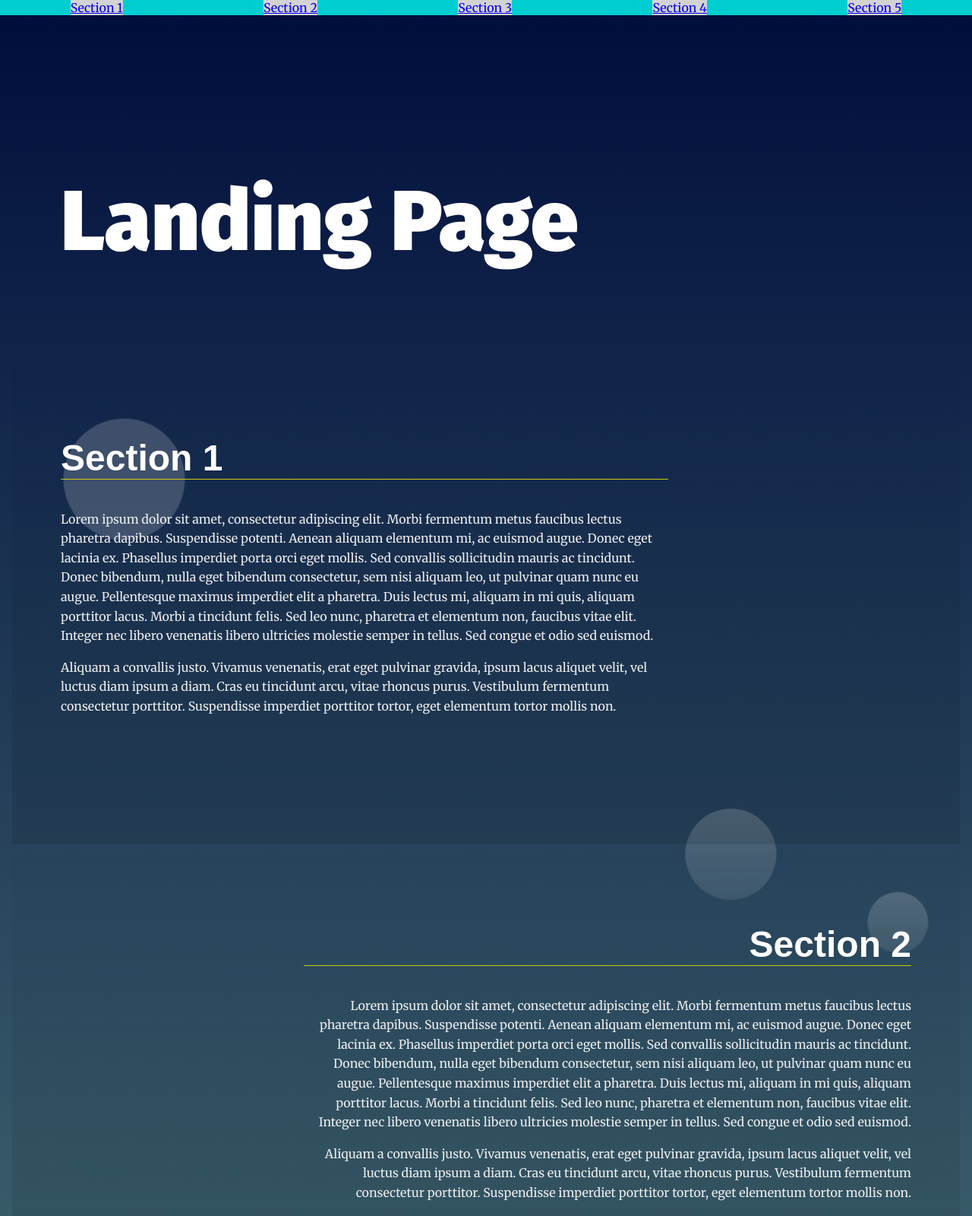
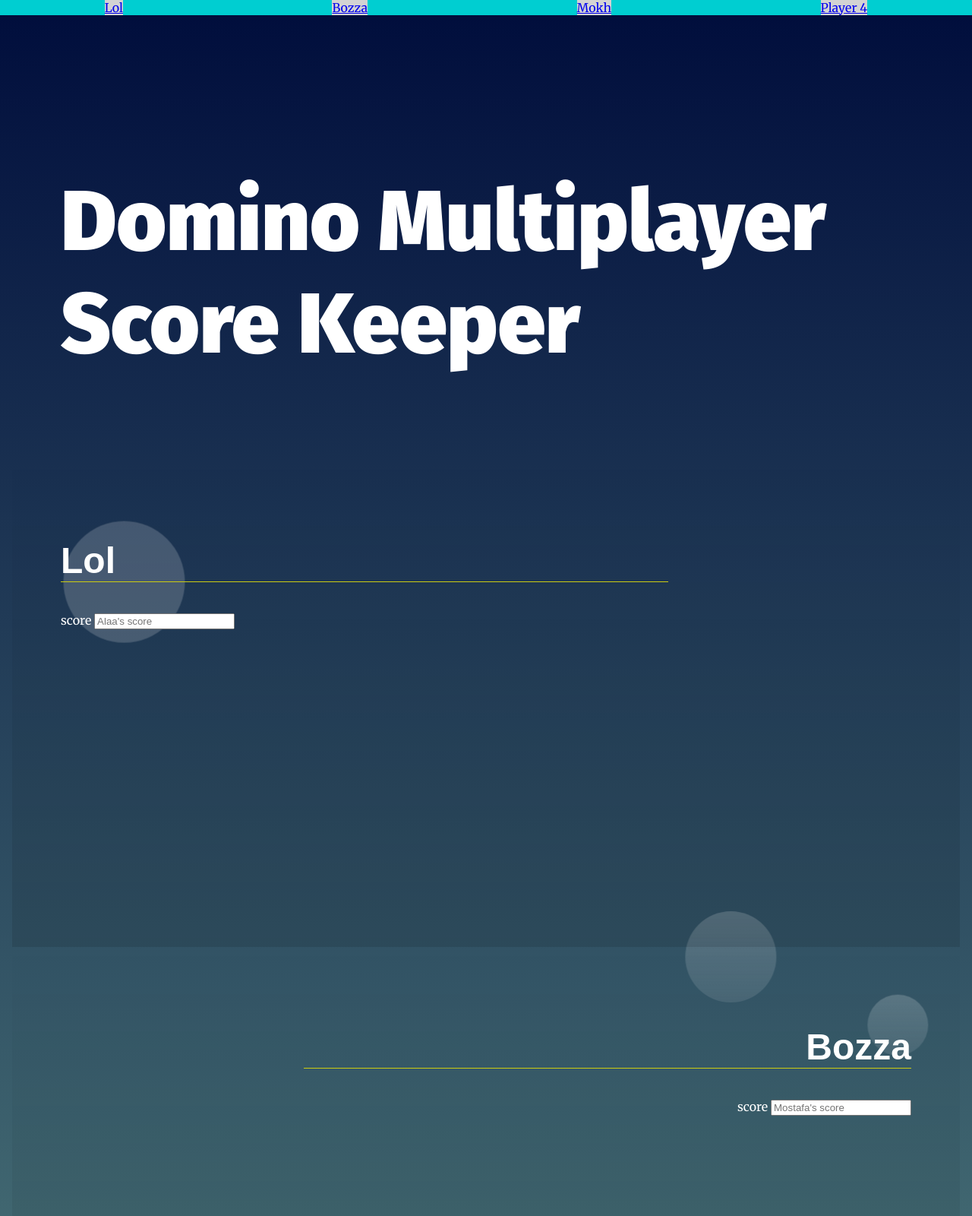
Before and after one commit to muhammadmokhtar/landing-page, a plain HTML site: page index.html in a window 1280 px wide. Shown: the top 1600 px of the page at 76% size. Drawn offline with Linux system fonts and the light colour scheme.

Commit message:
domino edition

```diff
--- a/index.html
+++ b/index.html
@@ -20,50 +20,38 @@
   </header>
   <main>
     <header class="main__hero">
-      <h1>Landing Page </h1>
+      <h1>Domino Multiplayer Score Keeper </h1>
     </header>
     <!-- Each Section has an ID (used for the anchor) and
     a data attribute that will populate the li node.
     Adding more sections will automatically populate nav.
     The first section is set to active class by default -->
-    <section id="section1" data-nav="Section 1" class="active">
+    <section id="section1" data-nav="Lol" class="active">
       <div class="landing__container">
-        <h2>Section 1</h2>
-        <p>Lorem ipsum dolor sit amet, consectetur adipiscing elit. Morbi fermentum metus faucibus lectus pharetra dapibus. Suspendisse potenti. Aenean aliquam elementum mi, ac euismod augue. Donec eget lacinia ex. Phasellus imperdiet porta orci eget mollis. Sed convallis sollicitudin mauris ac tincidunt. Donec bibendum, nulla eget bibendum consectetur, sem nisi aliquam leo, ut pulvinar quam nunc eu augue. Pellentesque maximus imperdiet elit a pharetra. Duis lectus mi, aliquam in mi quis, aliquam porttitor lacus. Morbi a tincidunt felis. Sed leo nunc, pharetra et elementum non, faucibus vitae elit. Integer nec libero venenatis libero ultricies molestie semper in tellus. Sed congue et odio sed euismod.</p>
-
-        <p>Aliquam a convallis justo. Vivamus venenatis, erat eget pulvinar gravida, ipsum lacus aliquet velit, vel luctus diam ipsum a diam. Cras eu tincidunt arcu, vitae rhoncus purus. Vestibulum fermentum consectetur porttitor. Suspendisse imperdiet porttitor tortor, eget elementum tortor mollis non.</p>
+        <h2>Lol</h2>
+        <label for="zip1">score</label>
+        <input type="text" id="zip1" placeholder="Alaa's score">
       </div>
     </section>
-    <section id="section2" data-nav="Section 2">
+    <section id="section2" data-nav="Bozza">
       <div class="landing__container">
-        <h2>Section 2</h2>
-        <p>Lorem ipsum dolor sit amet, consectetur adipiscing elit. Morbi fermentum metus faucibus lectus pharetra dapibus. Suspendisse potenti. Aenean aliquam elementum mi, ac euismod augue. Donec eget lacinia ex. Phasellus imperdiet porta orci eget mollis. Sed convallis sollicitudin mauris ac tincidunt. Donec bibendum, nulla eget bibendum consectetur, sem nisi aliquam leo, ut pulvinar quam nunc eu augue. Pellentesque maximus imperdiet elit a pharetra. Duis lectus mi, aliquam in mi quis, aliquam porttitor lacus. Morbi a tincidunt felis. Sed leo nunc, pharetra et elementum non, faucibus vitae elit. Integer nec libero venenatis libero ultricies molestie semper in tellus. Sed congue et odio sed euismod.</p>
-
-        <p>Aliquam a convallis justo. Vivamus venenatis, erat eget pulvinar gravida, ipsum lacus aliquet velit, vel luctus diam ipsum a diam. Cras eu tincidunt arcu, vitae rhoncus purus. Vestibulum fermentum consectetur porttitor. Suspendisse imperdiet porttitor tortor, eget elementum tortor mollis non.</p>
+        <h2>Bozza</h2>
+        <label for="zip2">score</label>
+        <input type="text" id="zip2" placeholder="Mostafa's score">
       </div>
     </section>
-    <section id="section3" data-nav="Section 3">
+    <section id="section3" data-nav="Mokh">
       <div class="landing__container">
-        <h2>Section 3</h2>
-        <p>Lorem ipsum dolor sit amet, consectetur adipiscing elit. Morbi fermentum metus faucibus lectus pharetra dapibus. Suspendisse potenti. Aenean aliquam elementum mi, ac euismod augue. Donec eget lacinia ex. Phasellus imperdiet porta orci eget mollis. Sed convallis sollicitudin mauris ac tincidunt. Donec bibendum, nulla eget bibendum consectetur, sem nisi aliquam leo, ut pulvinar quam nunc eu augue. Pellentesque maximus imperdiet elit a pharetra. Duis lectus mi, aliquam in mi quis, aliquam porttitor lacus. Morbi a tincidunt felis. Sed leo nunc, pharetra et elementum non, faucibus vitae elit. Integer nec libero venenatis libero ultricies molestie semper in tellus. Sed congue et odio sed euismod.</p>
-
-        <p>Aliquam a convallis justo. Vivamus venenatis, erat eget pulvinar gravida, ipsum lacus aliquet velit, vel luctus diam ipsum a diam. Cras eu tincidunt arcu, vitae rhoncus purus. Vestibulum fermentum consectetur porttitor. Suspendisse imperdiet porttitor tortor, eget elementum tortor mollis non.</p>
+        <h2>Mokh</h2>
+        <label for="zip3">score</label>
+        <input type="text" id="zip3" placeholder="Mokhtar's score">
       </div>
     </section>
-    <section id="section4" data-nav="Section 4">
+    <section id="section4" data-nav="Player 4">
       <div class="landing__container">
-        <h2>Section 4</h2>
-        <p>Lorem ipsum dolor sit amet, consectetur adipiscing elit. Morbi fermentum metus faucibus lectus pharetra dapibus. Suspendisse potenti. Aenean aliquam elementum mi, ac euismod augue. Donec eget lacinia ex. Phasellus imperdiet porta orci eget mollis. Sed convallis sollicitudin mauris ac tincidunt. Donec bibendum, nulla eget bibendum consectetur, sem nisi aliquam leo, ut pulvinar quam nunc eu augue. Pellentesque maximus imperdiet elit a pharetra. Duis lectus mi, aliquam in mi quis, aliquam porttitor lacus. Morbi a tincidunt felis. Sed leo nunc, pharetra et elementum non, faucibus vitae elit. Integer nec libero venenatis libero ultricies molestie semper in tellus. Sed congue et odio sed euismod.</p>
-
-        <p>Aliquam a convallis justo. Vivamus venenatis, erat eget pulvinar gravida, ipsum lacus aliquet velit, vel luctus diam ipsum a diam. Cras eu tincidunt arcu, vitae rhoncus purus. Vestibulum fermentum consectetur porttitor. Suspendisse imperdiet porttitor tortor, eget elementum tortor mollis non.</p>
-      </div>
-    </section>
-    <section id="section5" data-nav="Section 5">
-      <div class="landing__container">
-        <h2>Section 5</h2>
-        <p>Lorem ipsum dolor sit amet, consectetur adipiscing elit. Morbi fermentum metus faucibus lectus pharetra dapibus. Suspendisse potenti. Aenean aliquam elementum mi, ac euismod augue. Donec eget lacinia ex. Phasellus imperdiet porta orci eget mollis. Sed convallis sollicitudin mauris ac tincidunt. Donec bibendum, nulla eget bibendum consectetur, sem nisi aliquam leo, ut pulvinar quam nunc eu augue. Pellentesque maximus imperdiet elit a pharetra. Duis lectus mi, aliquam in mi quis, aliquam porttitor lacus. Morbi a tincidunt felis. Sed leo nunc, pharetra et elementum non, faucibus vitae elit. Integer nec libero venenatis libero ultricies molestie semper in tellus. Sed congue et odio sed euismod.</p>
-
-        <p>Aliquam a convallis justo. Vivamus venenatis, erat eget pulvinar gravida, ipsum lacus aliquet velit, vel luctus diam ipsum a diam. Cras eu tincidunt arcu, vitae rhoncus purus. Vestibulum fermentum consectetur porttitor. Suspendisse imperdiet porttitor tortor, eget elementum tortor mollis non.</p>
+        <h2>Player 4</h2>
+        <label for="zip4">score</label>
+        <input type="text" id="zip4" placeholder="Player4's score">
       </div>
     </section>
   </main>
```
